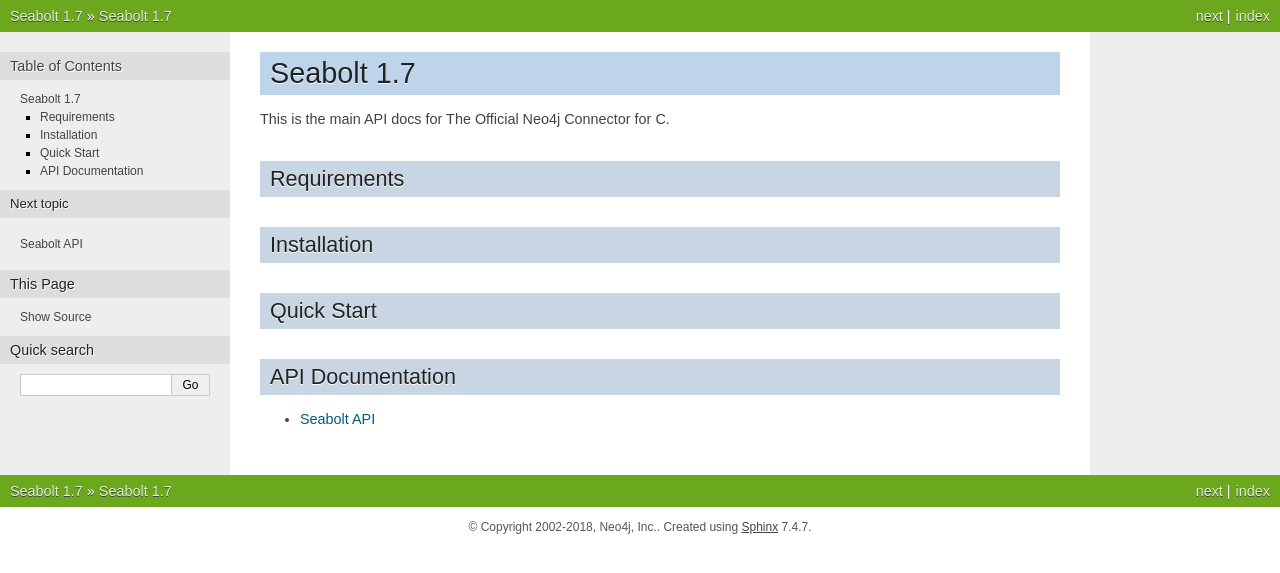
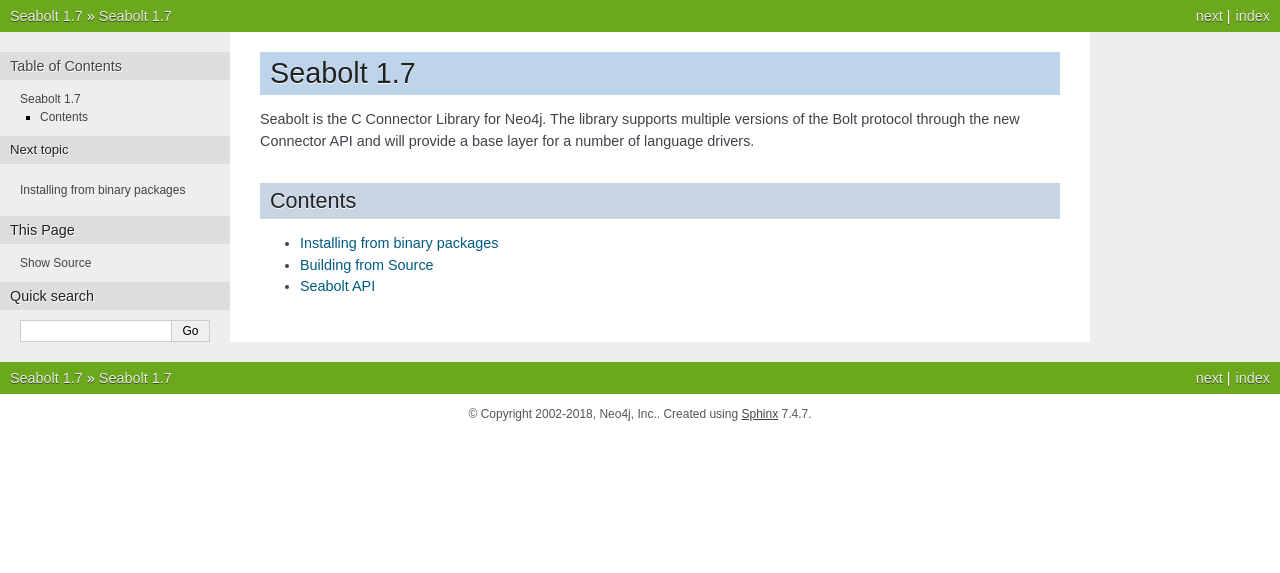
Before and after one commit to neo4j-drivers/seabolt, a Sphinx documentation site: the page built from docs/source/index.rst, in a window 1280 px wide. Shown: the top 573 px of the page. Built offline with Sphinx 7.4.7, drawn with Linux system fonts in a browser that asks for light colours.

Commit message:
Add installation and building sections

```diff
--- a/docs/source/index.rst
+++ b/docs/source/index.rst
@@ -1,22 +1,16 @@
-********************************************
 Seabolt |version|
-********************************************
+*****************
 
-This is the main API docs for The Official Neo4j Connector for C.
+Seabolt is the C Connector Library for Neo4j.
+The library supports multiple versions of the Bolt protocol through the new Connector API and will provide a base layer
+for a number of language drivers.
 
-Requirements
-============
-
-Installation
-============
-
-Quick Start
-===========
-
-API Documentation
-=================
+Contents
+========
 
 .. toctree::
     :maxdepth: 1
 
+    binary-packages
+    building
     api
```
Also changed, not shown: docs/source/binary-packages.rst (added, +54 -0 lines), docs/source/building.rst (added, +58 -0 lines).
